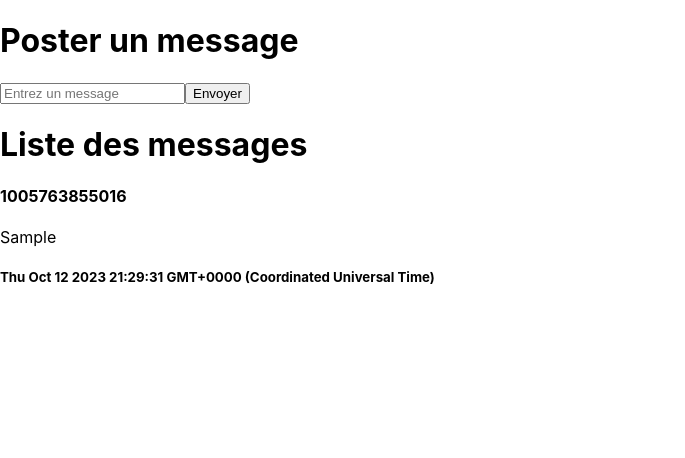
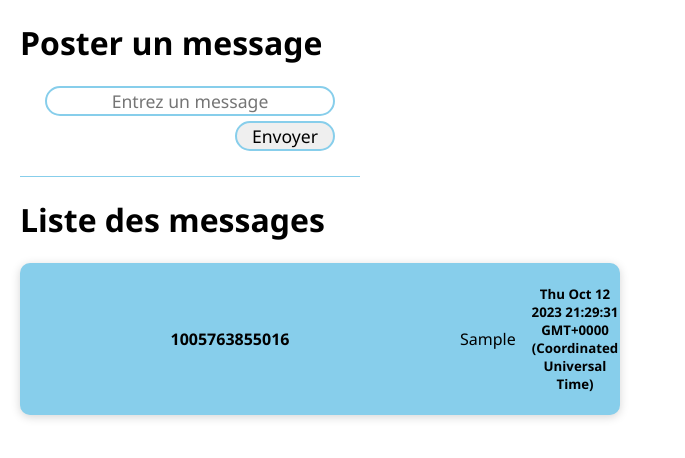
Before and after one commit to Victor-DM18/Exo_TypeScript, a React (Create React App) app in the folder typescript-react/: page / in a window 1280 px wide. Both pictures are taken after typing "Sample" into the empty fields and a click on the input "Envoyer". Shown: the top 458 px of the page, without its empty margins (0-685 px from the left). Built offline with nearby package versions, Linux system fonts and the light colour scheme.

Commit message:
feat : add some style

```diff
--- a/typescript-react/src/index.css
+++ b/typescript-react/src/index.css
@@ -1,13 +1,61 @@
-body {
-  margin: 0;
-  font-family: -apple-system, BlinkMacSystemFont, 'Segoe UI', 'Roboto', 'Oxygen',
-    'Ubuntu', 'Cantarell', 'Fira Sans', 'Droid Sans', 'Helvetica Neue',
-    sans-serif;
-  -webkit-font-smoothing: antialiased;
-  -moz-osx-font-smoothing: grayscale;
+* {
+  font-family: "Segoe UI", Tahoma, Geneva, Verdana, sans-serif;
 }
 
-code {
-  font-family: source-code-pro, Menlo, Monaco, Consolas, 'Courier New',
-    monospace;
+body {
+  margin: 20px;
 }
+
+form {
+  padding: 0 20px 20px;
+  border-bottom: 1px solid skyblue;
+  display: grid;
+  width: 300px;
+}
+
+input {
+  border-radius: 20px;
+  border: 2px solid skyblue;
+  margin: 0 5px 5px;
+  font-size: 1.1rem;
+  text-align: center;
+}
+
+input[type="submit"] {
+  cursor: pointer;
+  width: 100px;
+  margin-left: auto;
+  transition: 0.2s;
+}
+
+input[type="submit"]:hover {
+  background: skyblue;
+}
+
+.message-container {
+  display: grid;
+  grid-template-columns: 70% 15% 15%;
+  align-items: center;
+  background: skyblue;
+  border-radius: 10px;
+  text-align: center;
+  margin: 5px 0;
+  box-shadow: 0 2px 10px rgba(0, 0, 0, 0.169);
+  max-width: 600px;
+}
+
+p {
+  text-align: left;
+  padding-left: 20px;
+}
+
+#delete {
+  cursor: pointer;
+  transition: 0.2s;
+  padding: 10px;
+}
+
+#delete:hover {
+  transform: scaleY(1.3);
+  color: white;
+}
```
